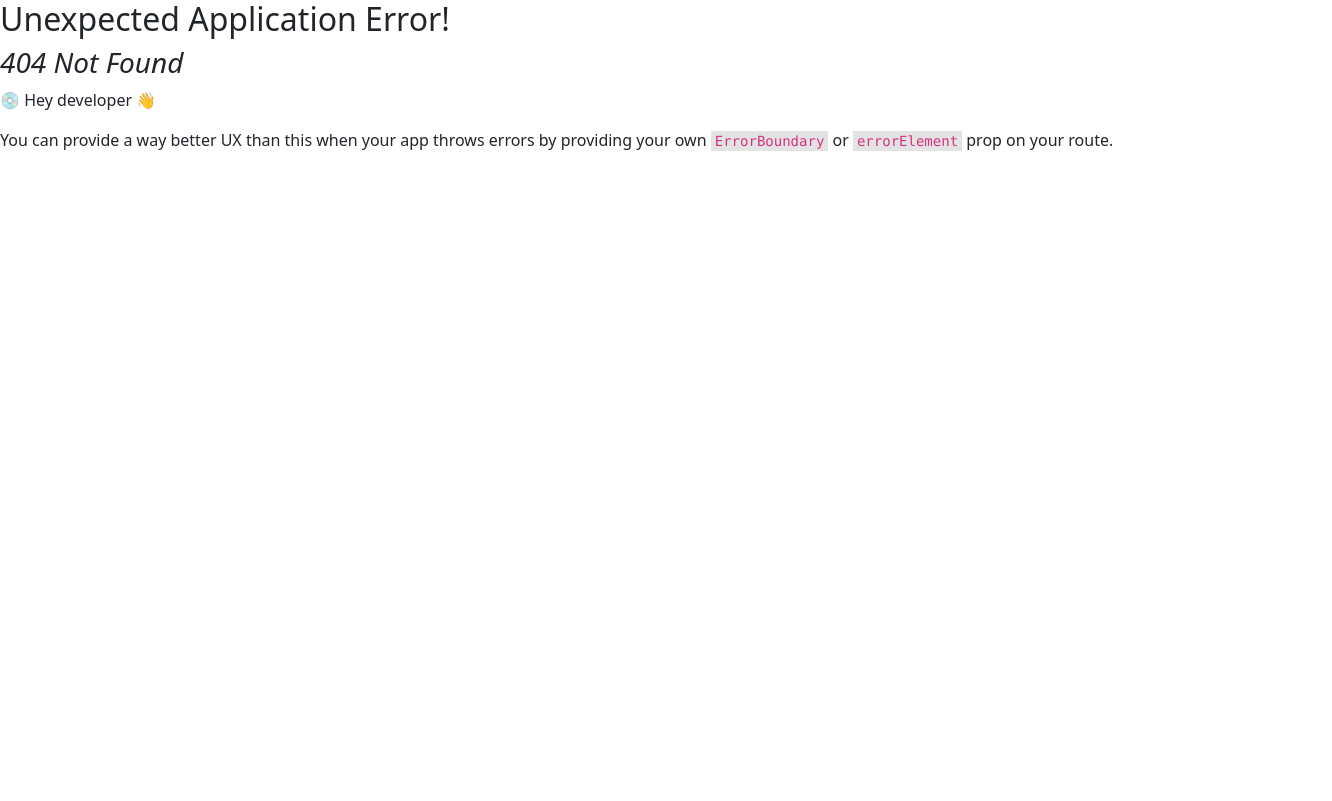
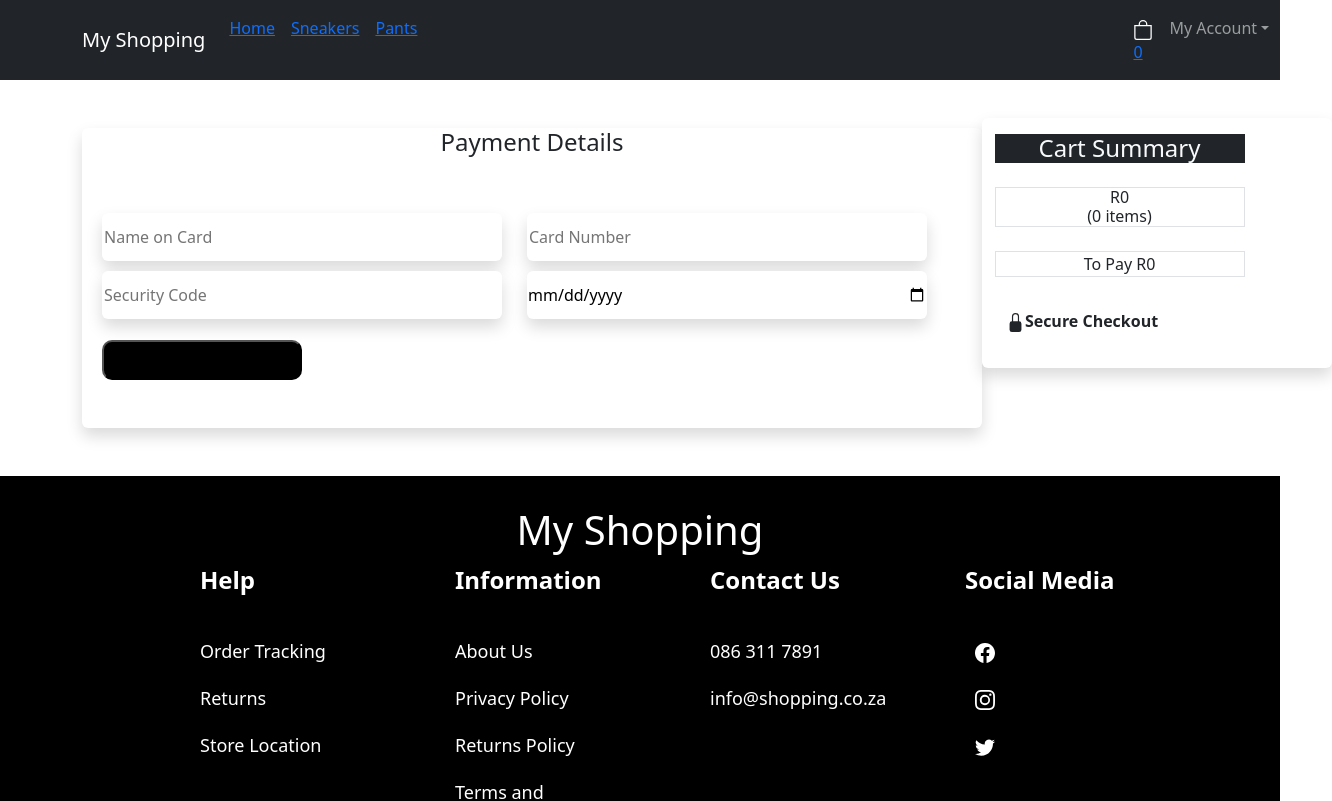
Before and after one commit to hitprofit70/my-vue-app, a React (Vite) app: page /payment in a window 1280 px wide. Before the commit this address had no page. Shown: the top 801 px of the page, 1332 px wide, since content can reach past the window. Built offline with nearby package versions, Linux system fonts and the light colour scheme.

Commit message:
state management updated

```diff
--- a/src/components/DeliveryForm.jsx
+++ b/src/components/DeliveryForm.jsx
@@ -1,35 +1,66 @@
 import React from "react";
+import { Link } from "react-router-dom";
 
 const DeliveryForm = () => {
   return (
     <div className="container mt-5 mb-5">
-      <h4 className="text-center">Personal Information</h4>
       <form
         className="delivery-form shadow bg-body rounded"
-        style={{ width: "900px", height: "300px", marginLeft: "auto", marginRight: "auto" }}
+        style={{
+          width: "900px",
+          height: "400px",
+          marginLeft: "auto",
+          marginRight: "auto",
+        }}
       >
+        <h4 className="text-center">Personal Information</h4>
         <input
           type="text"
-          style={{ width: "400px", marginLeft: "40px"}}
+          style={{ width: "400px", marginLeft: "40px" }}
           className="bg-light shadow bg-body rounded mt-5"
           placeholder="First Name"
         />
-        <input type="text" style={{ width: "400px"}} className="shadow bg-body rounded" placeholder="Last Name" />
+        <input
+          type="text"
+          style={{ width: "400px" }}
+          className="shadow bg-body rounded"
+          placeholder="Last Name"
+        />
         <input
           type="number"
           className="shadow bg-body rounded"
-          style={{ width: "810px", marginLeft: "40px"}}
+          style={{ width: "810px", marginLeft: "40px" }}
           placeholder="Contact Mobile"
         />
-        <input type="text" style={{ width: "400px", marginLeft: "40px"}} className="shadow bg-body rounded" placeholder="Street" />
+        <input
+          type="text"
+          style={{ width: "400px", marginLeft: "40px" }}
+          className="shadow bg-body rounded"
+          placeholder="Street"
+        />
         <input
           type="dropdown"
-          style={{ width: "400px"}}
+          style={{ width: "400px" }}
           className="shadow bg-body rounded"
           placeholder="Country/State"
         />
-        <input type="text" style={{ width: "400px", marginLeft: "40px"}} className="shadow bg-body rounded" placeholder="City" />
-        <input type="number" style={{ width: "400px"}} className="shadow bg-body rounded" placeholder="Postal Code" />
+        <input
+          type="text"
+          style={{ width: "400px", marginLeft: "40px" }}
+          className="shadow bg-body rounded"
+          placeholder="City"
+        />
+        <input
+          type="number"
+          style={{ width: "400px" }}
+          className="shadow bg-body rounded"
+          placeholder="Postal Code"
+        />
+        <Link to="/payment">
+        <button className="payment-button mt-3" style={{ marginLeft: "40px" }}>
+          Save
+        </button>
+        </Link>
       </form>
     </div>
   );
--- a/src/index.css
+++ b/src/index.css
@@ -45,6 +45,13 @@ img {
 
 .checkout-button {
   background-color: black;
+  width: 200px;
+  height: 2.5rem;
+  border-radius: 10px;
+  font-weight: bold;
+}
+
+.secure-checkout-button {
   width: 200px;
   height: 2.5rem;
   border-radius: 10px;
--- a/src/main.jsx
+++ b/src/main.jsx
@@ -13,6 +13,7 @@ import AppState from "./context/AppState";
 import { Toaster } from 'react-hot-toast';
 import Login from "./pages/Login";
 import Register from "./pages/Register"
+import Payment from "./pages/Payment";
 
 const router = createBrowserRouter([
   {
@@ -47,6 +48,10 @@ const router = createBrowserRouter([
     path: "/register",
     element: <Register />,
   },
+  {
+    path: "/payment",
+    element: <Payment/>,
+  },
 ]);
 
 ReactDOM.createRoot(document.getElementById("root")).render(
--- a/src/pages/CheckoutPage.jsx
+++ b/src/pages/CheckoutPage.jsx
@@ -1,16 +1,92 @@
 import Floor from "../components/Floor";
 import TopNav from "../components/TopNav";
 import DeliveryForm from "../components/DeliveryForm";
-import CartSummary from "../components/CartSummary";
+import Stack from "react-bootstrap/Stack";
+import Col from "react-bootstrap/Col";
+import AppContext from "../context/AppContext";
+import { useContext, useEffect, useState } from "react";
 
 const CheckoutPage = () => {
+  const { cart } = useContext(AppContext);
+  const [totalPrice, setTotalPrice] = useState(0);
+
+  const calculateTotal = () => {
+    let total = 0;
+    for (let index = 0; index < cart.length; index++) {
+     total += cart[index].price;
+
+     setTotalPrice(total);
+    }
+  }
+
+  useEffect(() => {
+    calculateTotal();
+  }, [cart]);
+
+
   return (
     <div>
       <TopNav />
       <div className="container">
         <div className="why">
           <DeliveryForm />
-          <CartSummary />
+          <Col
+            className=" mt-5 shadow bg-body rounded"
+            style={{
+              width: "350px",
+              height: "250px",
+              marginLeft: "auto",
+            }}
+          >
+            <Stack className="text-center mt-3" gap={3}>
+              <h4
+                className="bg-dark text-light"
+                style={{
+                  width: "250px",
+                  marginLeft: "auto",
+                  marginRight: "auto",
+                }}
+              >
+                Cart Summary
+              </h4>
+              <h6
+                className="border"
+                style={{
+                  width: "250px",
+                  marginLeft: "auto",
+                  marginRight: "auto",
+                }}
+              >
+                R{new Intl.NumberFormat().format(totalPrice)}
+                <br></br>({cart.length} items)
+              </h6>
+              <span
+                className="border"
+                style={{
+                  width: "250px",
+                  marginLeft: "auto",
+                  marginRight: "auto",
+                }}
+              >
+                To Pay R{new Intl.NumberFormat().format(totalPrice)}
+              </span>
+              <div className="">
+                <div className="secure-checkout-button mt-3">
+                  <svg
+                    xmlns="http://www.w3.org/2000/svg"
+                    width="19"
+                    height="19"
+                    fill="currentColor"
+                    className="bi bi-lock-fill"
+                    viewBox="0 0 16 16"
+                  >
+                    <path d="M8 1a2 2 0 0 1 2 2v4H6V3a2 2 0 0 1 2-2zm3 6V3a3 3 0 0 0-6 0v4a2 2 0 0 0-2 2v5a2 2 0 0 0 2 2h6a2 2 0 0 0 2-2V9a2 2 0 0 0-2-2z" />
+                  </svg>
+                  Secure Checkout
+                </div>
+              </div>
+            </Stack>
+          </Col>
         </div>
       </div>
       <Floor />
--- a/src/pages/Payment.jsx
+++ b/src/pages/Payment.jsx
@@ -1,32 +1,132 @@
-
+import { Link } from "react-router-dom";
+import TopNav from "../components/TopNav";
+import Floor from "../components/Floor";
+import Stack from "react-bootstrap/Stack";
+import Col from "react-bootstrap/Col";
+import { useContext, useEffect, useState } from "react";
+import AppContext from "../context/AppContext";
 
 const Payment = () => {
+  const { cart } = useContext(AppContext);
+  const [totalPrice, setTotalPrice] = useState(0);
+
+  const calculateTotal = () => {
+    let total = 0;
+    for (let index = 0; index < cart.length; index++) {
+      total += cart[index].price;
+
+      setTotalPrice(total);
+    }
+  };
+
+  useEffect(() => {
+    calculateTotal();
+  }, [cart]);
+
   return (
-    <div className='container mt-5 mb-5'>
-        <h4 className="text-center">
-        Payment Details
-      </h4>
+    <div>
+      <TopNav />
+      <div className="container mt-5 mb-5">
+        <div className="why">
           <form
             className="delivery-form shadow bg-body rounded"
-        style={{ width: "900px", height: "250px", marginLeft: "auto", marginRight: "auto" }}
+            style={{
+              width: "900px",
+              height: "300px",
+              marginLeft: "auto",
+              marginRight: "auto",
+            }}
           >
+            <h4 className="text-center">Payment Details</h4>
             <input
               type="text"
-          style={{ width: "400px", marginLeft: "20px"}}
+              style={{ width: "400px", marginLeft: "20px" }}
               className="shadow bg-body rounded mt-5"
               placeholder="Name on Card"
             />
-        <input type="number" style={{ width: "400px", marginLeft: "20px"}} className="shadow bg-body rounded" placeholder="Card Number" />
-        <input type="number" style={{ width: "400px", marginLeft: "20px"}} className="shadow bg-body rounded" placeholder="Security Code" />
+            <input
+              type="number"
+              style={{ width: "400px", marginLeft: "20px" }}
+              className="shadow bg-body rounded"
+              placeholder="Card Number"
+            />
+            <input
+              type="number"
+              style={{ width: "400px", marginLeft: "20px" }}
+              className="shadow bg-body rounded"
+              placeholder="Security Code"
+            />
             <input
               type="date"
-          style={{ width: "400px", marginLeft: "20px"}}
+              style={{ width: "400px", marginLeft: "20px" }}
               className="shadow bg-body rounded"
             />
+            <Link to="/payment">
               <button className="payment-button mt-3">Complete Purchase</button>
+            </Link>
           </form>
+          <Col
+            className="shadow bg-body rounded"
+            style={{
+              width: "350px",
+              height: "250px",
+              marginLeft: "auto",
+            }}
+          >
+            <Stack className="text-center mt-3" gap={3}>
+              <h4
+                className="bg-dark text-light"
+                style={{
+                  width: "250px",
+                  marginLeft: "auto",
+                  marginRight: "auto",
+                }}
+              >
+                Cart Summary
+              </h4>
+              <h6
+                className="border"
+                style={{
+                  width: "250px",
+                  marginLeft: "auto",
+                  marginRight: "auto",
+                }}
+              >
+                R{new Intl.NumberFormat().format(totalPrice)}
+                <br></br>({cart.length} items)
+              </h6>
+              <span
+                className="border"
+                style={{
+                  width: "250px",
+                  marginLeft: "auto",
+                  marginRight: "auto",
+                }}
+              >
+                To Pay R{new Intl.NumberFormat().format(totalPrice)}
+              </span>
+              <div className="">
+                <div className="secure-checkout-button mt-3">
+                  <svg
+                    xmlns="http://www.w3.org/2000/svg"
+                    width="19"
+                    height="19"
+                    fill="currentColor"
+                    className="bi bi-lock-fill"
+                    viewBox="0 0 16 16"
+                  >
+                    <path d="M8 1a2 2 0 0 1 2 2v4H6V3a2 2 0 0 1 2-2zm3 6V3a3 3 0 0 0-6 0v4a2 2 0 0 0-2 2v5a2 2 0 0 0 2 2h6a2 2 0 0 0 2-2V9a2 2 0 0 0-2-2z" />
+                  </svg>
+                  Secure Checkout
                 </div>
-  )
-}
+              </div>
+            </Stack>
+          </Col>
+        </div>
+      </div>
+      <Floor />
+    </div>
+  );
+};
 
-export default Payment
+export default Payment;
```
Lines whose indentation alone changed are shown as unchanged.
